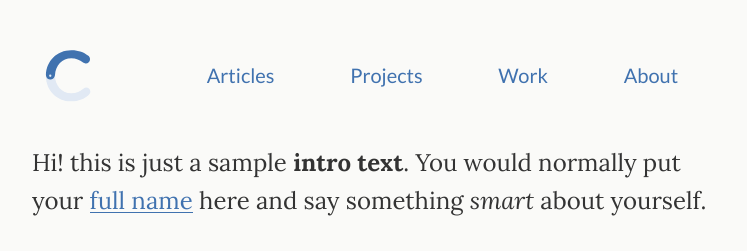
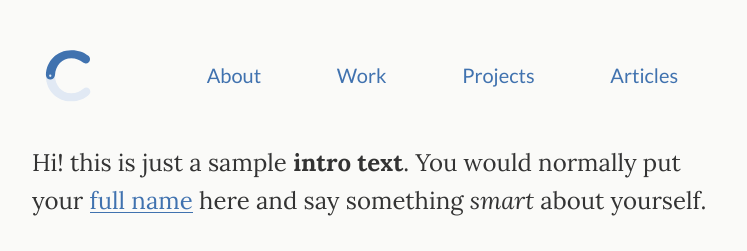
Before and after one commit to adityapakki/adityapakki.github.io, a Jekyll site: the page built from index.md, in a window 1280 px wide. Shown: the top 251 px of the page, without its empty margins (266-1013 px from the left). Built offline with Jekyll 4.4.1, drawn with Linux system fonts in a browser that asks for light colours; some of the changed lines change nothing that is shown.

Commit message:
relocate the header tabs

```diff
--- a/_config.yml
+++ b/_config.yml
@@ -1,11 +1,10 @@
 # The main config file for your Jekyll template
 
 # Site settings
-title: Jackal               # used for the html title of every page
+title: Aditya Pakki               # used for the html title of every page
 desc: >
-  Write an awesome description for your new site here. You can edit this
-  line in _config.yml. It will appear in your document head meta (for
-  Google search results) and in your feed.xml site description.
+  Welcome to the homepage of Aditya Pakki. This site contains links to
+  who I am and what I do.
 
 url: http://jackal.com      # put your website hosting url here
 baseurl: ''                 # the subpath of your site, e.g. /blog
@@ -29,18 +28,18 @@ paginate_path: "/articles/page:num/"  # link scheme for articles, should be letf
 # Used to define the navigation menu items
 # > Title is the tile of the navigation item, url the url and desc is the tooltip
 navigation:
+  - title: About
+    url: /about/
+    desc: Learn about me
+  - title: Work
+    url: /work/
+    desc: Stuffs I hate to do
+  - title: Projects
+    url: /projects/
+    desc: Stuffs I like to do
   - title: Articles
     url: /articles/
     desc: Stuffs I write about
-  - title: Projects
-    url: /projects/
-    desc: Stuffs I like to do
-  - title: Work
-    url: /work/
-    desc: Stuffs I hate to do
-  - title: About
-    url: /about/
-    desc: Learn about me
 
 # Used by Jekyll to recognize what is a post and what is a page
 defaults:
```
Also changed, not shown: README.md.
